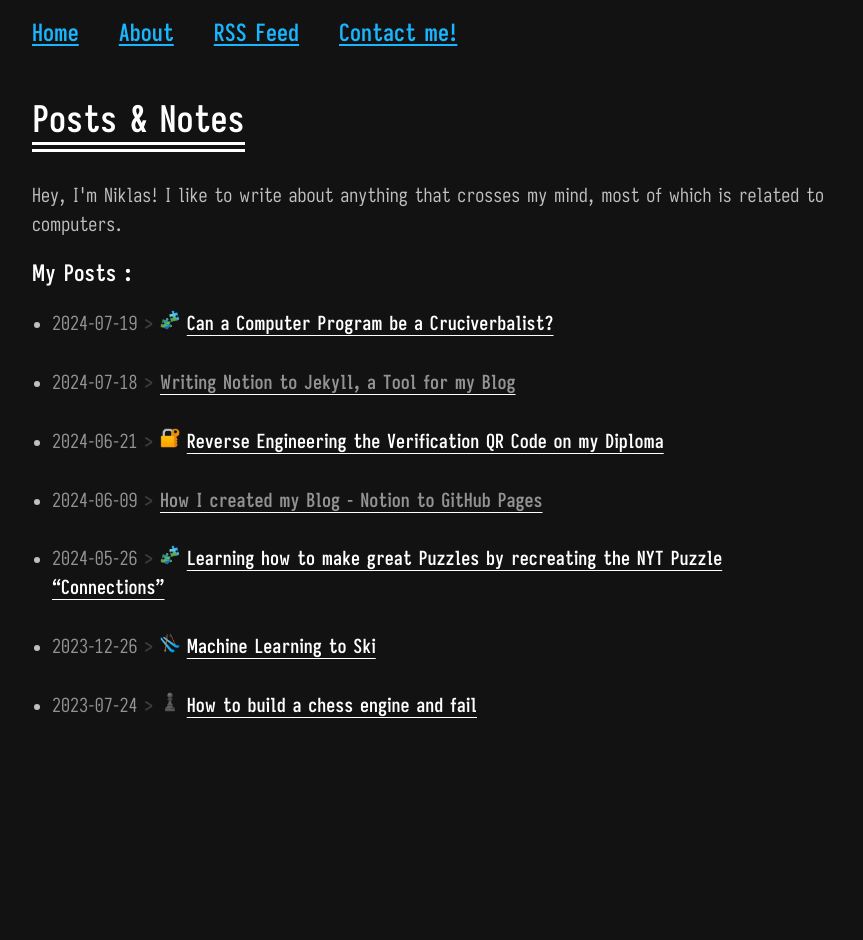
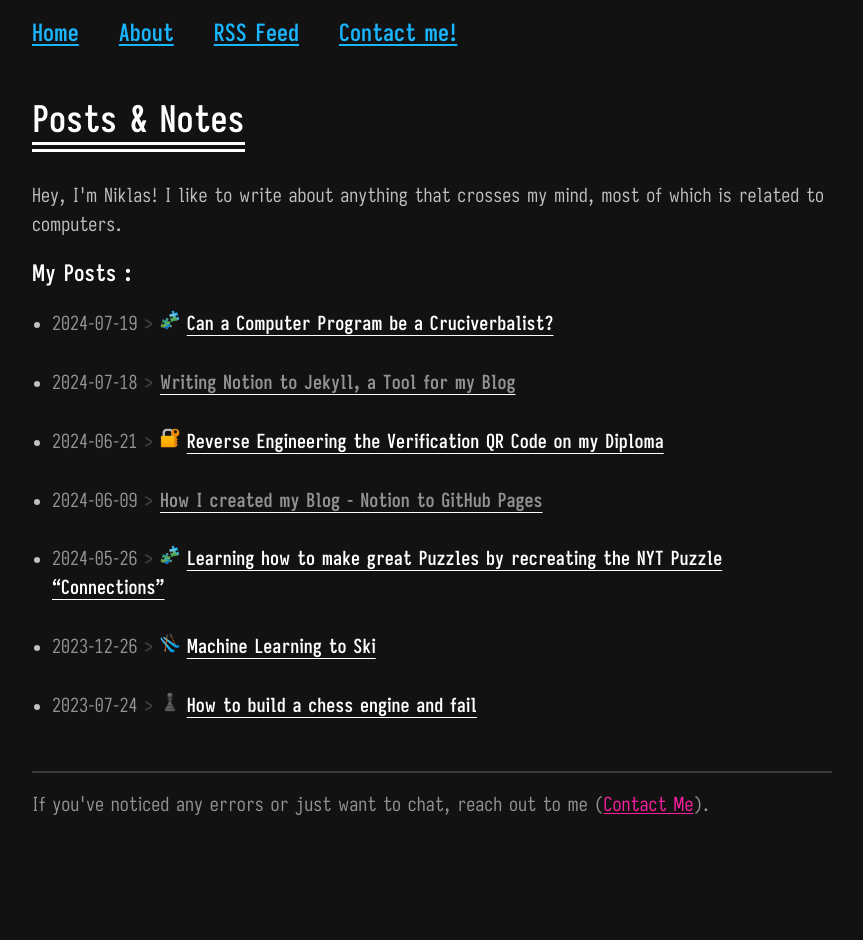
Before and after one commit to obrhubr/obrhubr.github.io, a Jekyll site: the page built from index.html, in a window 1280 px wide. Shown: the whole page, without its empty margins (208-1071 px from the left). Built offline with Jekyll 4.4.1, drawn with Linux system fonts in a browser that asks for light colours.

Commit message:
add footer

```diff
--- a/_includes/footer.html
+++ b/_includes/footer.html
@@ -0,0 +1,6 @@
+<footer>
+    <hr/>
+    <p class="detail">
+        If you've noticed any errors or just want to chat, reach out to me (<a href="/contact">Contact Me</a>).
+    </p>
+</footer>
--- a/_includes/styles/index.css
+++ b/_includes/styles/index.css
@@ -63,6 +63,10 @@ body {
     line-height: 1.6em;
 }
 
+footer {
+    margin-top: 50px;
+}
+
 .link {
     color: var(--navigation-text-color);
     text-decoration: underline;
```
